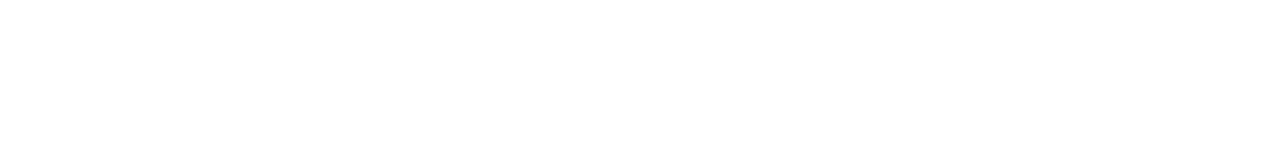
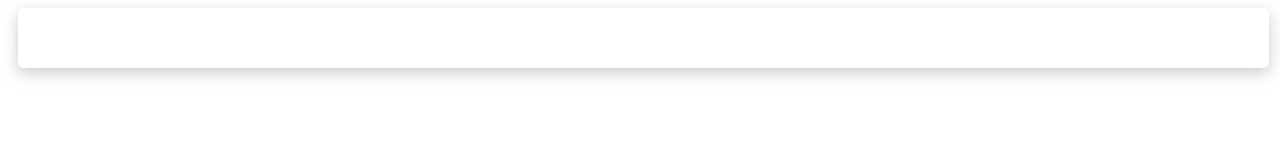
Before and after one commit to amilykassim/PropertyProLite, a plain HTML site: page UI/html/home.html in a window 1280 px wide. Drawn offline with Linux system fonts and the light colour scheme.

Commit message:
Add a top bar

```diff
--- a/UI/css/app.css
+++ b/UI/css/app.css
@@ -81,3 +81,14 @@ body {
     height: 450px;
     margin-top: 100px;
   }
+
+  .top-bar {
+    position: relative;
+    width: 99%;
+    height: 60px;
+    border: 0px solid black;
+    background: white;
+    box-shadow: 0px 5px 15px 0px rgb(153, 153, 153, 0.5);
+    border-radius: 6px;
+    margin-left: 10px;
+  }
--- a/UI/html/home.html
+++ b/UI/html/home.html
@@ -1,5 +1,6 @@
 <!DOCTYPE html>
 <html lang="en">
+
 <head>
     <meta charset="UTF-8">
     <meta name="viewport" content="width=device-width, initial-scale=1.0">
@@ -7,7 +8,14 @@
     <title>Property-Pro-Lite</title>
     <link rel="stylesheet" href="../css/app.css">
 </head>
+
 <body>
 
+    <div class="top-bar">
+
+
+    </div>
+
 </body>
+
 </html>
```
